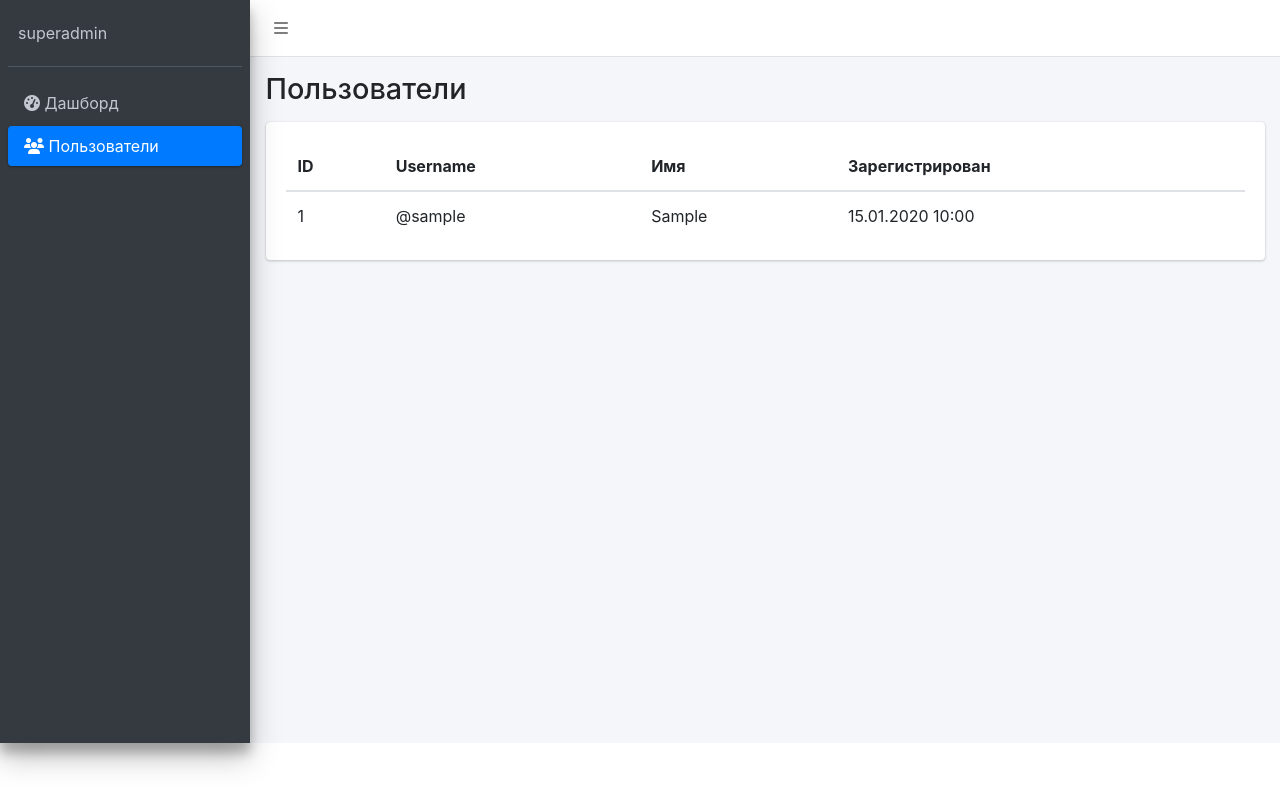
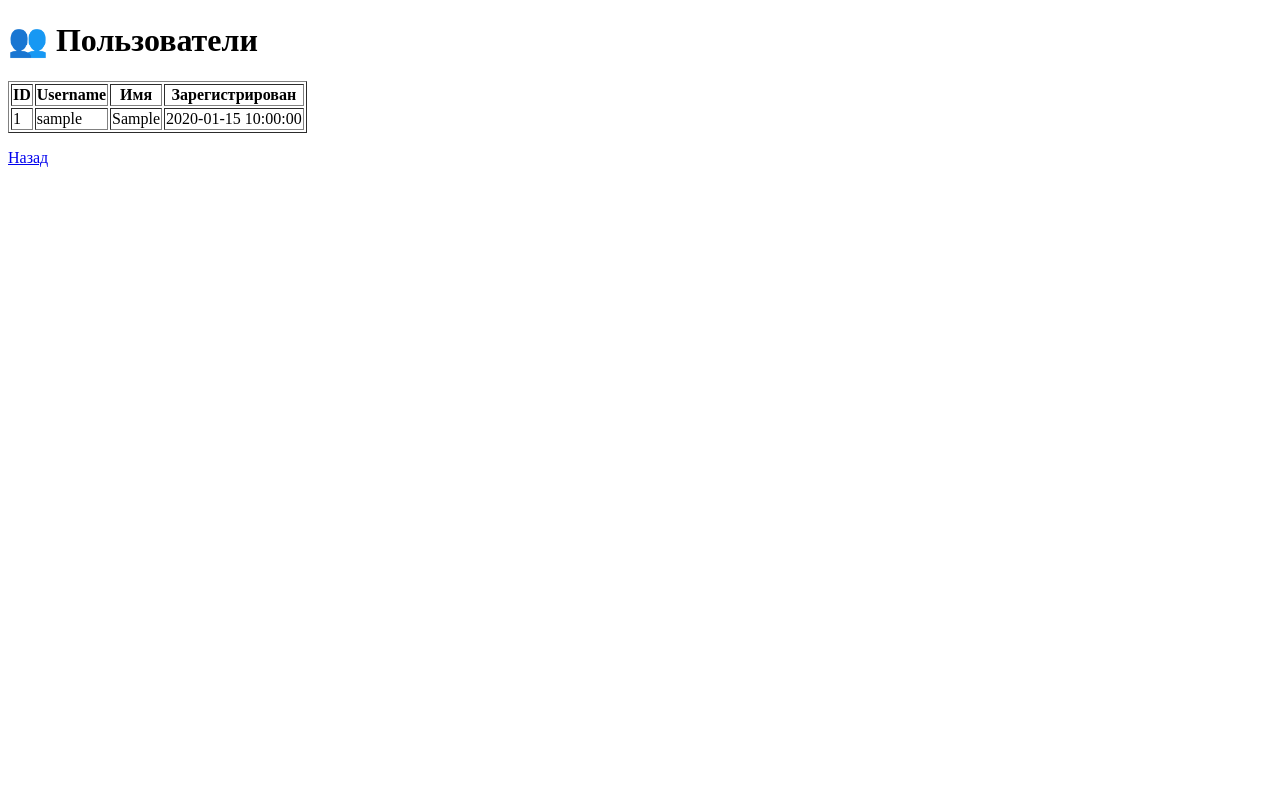
Before and after one commit to Cikatuhi/Anonimka, a Flask app: template templates/users.html in a window 1280 px wide. Run offline with Flask 3, Linux system fonts and the light colour scheme; the template is opened without the code that fills it: most values are stand-ins (such as "Sample title", 1, 10 or a date in 2020); some libraries are stand-ins or nearby versions.

Commit message:
Add files via upload

```diff
--- a/templates/dashboard.html
+++ b/templates/dashboard.html
@@ -1,10 +1,12 @@
 <!DOCTYPE html>
 <html>
 <head>
-    <title>Админка</title>
+    <title>Админ панель</title>
+    <meta charset="utf-8">
 </head>
 <body>
     <h1>📊 Дашборд</h1>
     <p>Всего пользователей: <strong>{{ total_users }}</strong></p>
+    <p><a href="/users">Перейти к пользователям</a></p>
 </body>
 </html>
--- a/templates/users.html
+++ b/templates/users.html
@@ -1,55 +1,27 @@
 <!DOCTYPE html>
-<html lang="ru">
+<html>
 <head>
-    <meta charset="UTF-8">
-    <meta name="viewport" content="width=device-width, initial-scale=1.0">
     <title>Пользователи</title>
-    <link rel="stylesheet" href="https://cdn.jsdelivr.net/npm/admin-lte@3.2.0/dist/css/adminlte.min.css">
-    <link rel="stylesheet" href="https://cdnjs.cloudflare.com/ajax/libs/font-awesome/6.4.0/css/all.min.css">
+    <meta charset="utf-8">
 </head>
-<body class="hold-transition sidebar-mini">
-<div class="wrapper">
-    <nav class="main-header navbar navbar-expand navbar-white navbar-light">
-        <ul class="navbar-nav"><li class="nav-item"><a class="nav-link" data-widget="pushmenu" href="#"><i class="fas fa-bars"></i></a></li></ul>
-    </nav>
-
-    <aside class="main-sidebar sidebar-dark-primary elevation-4">
-        <div class="sidebar">
-            <div class="user-panel mt-3 pb-3 mb-3 d-flex"><div class="info"><a href="#" class="d-block">superadmin</a></div></div>
-            <nav class="mt-2">
-                <ul class="nav nav-pills nav-sidebar flex-column">
-                    <li class="nav-item"><a href="/" class="nav-link"><i class="fas fa-tachometer-alt"></i> Дашборд</a></li>
-                    <li class="nav-item"><a href="/users" class="nav-link active"><i class="fas fa-users"></i> Пользователи</a></li>
-                </ul>
-            </nav>
-        </div>
-    </aside>
-
-    <div class="content-wrapper">
-        <section class="content-header"><div class="container-fluid"><h1>Пользователи</h1></div></section>
-        <section class="content">
-            <div class="container-fluid">
-                <div class="card">
-                    <div class="card-body table-responsive">
-                        <table class="table table-hover">
-                            <thead><tr><th>ID</th><th>Username</th><th>Имя</th><th>Зарегистрирован</th></tr></thead>
-                            <tbody>
+<body>
+    <h1>👥 Пользователи</h1>
+    <table border="1">
+        <tr>
+            <th>ID</th>
+            <th>Username</th>
+            <th>Имя</th>
+            <th>Зарегистрирован</th>
+        </tr>
         {% for user in users %}
         <tr>
             <td>{{ user.telegram_id }}</td>
-                                    <td>@{{ user.username or '-' }}</td>
+            <td>{{ user.username or '-' }}</td>
             <td>{{ user.first_name or '-' }}</td>
-                                    <td>{{ user.registered_at.strftime('%d.%m.%Y %H:%M') if user.registered_at else '-' }}</td>
+            <td>{{ user.registered_at or '-' }}</td>
         </tr>
         {% endfor %}
-                            </tbody>
     </table>
-                    </div>
-                </div>
-            </div>
-        </section>
-    </div>
-</div>
-<script src="https://cdn.jsdelivr.net/npm/admin-lte@3.2.0/dist/js/adminlte.min.js"></script>
+    <p><a href="/">Назад</a></p>
 </body>
 </html>
```
Also changed, not shown: main.py (+17 -9 lines). Lines whose indentation alone changed are shown as unchanged.
